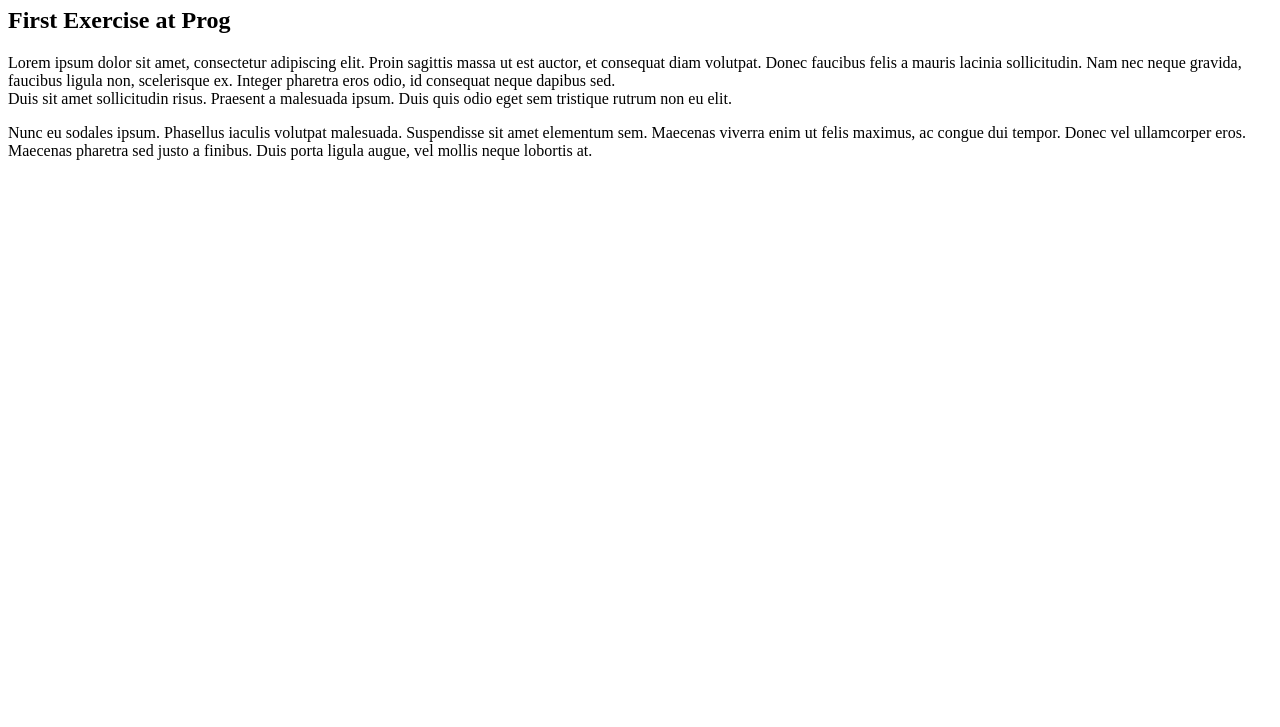
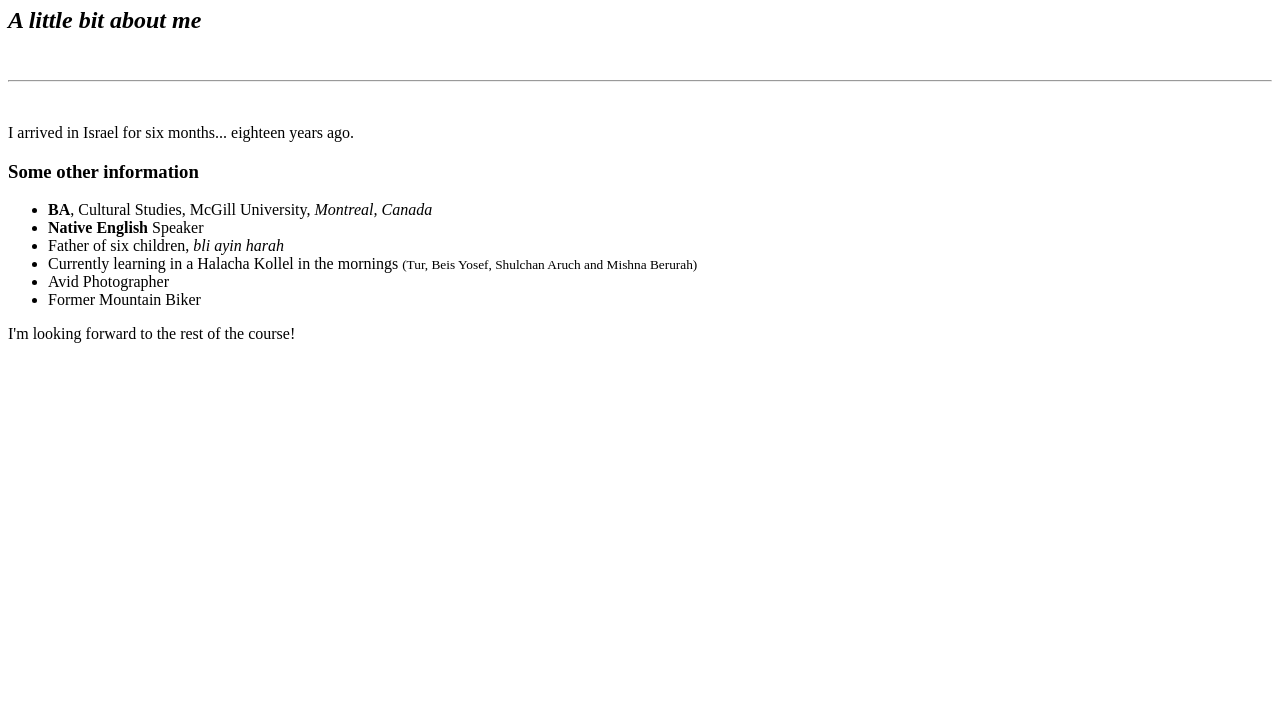
Before and after one commit to haimhi/Prog_WebAppCourse, a plain HTML site: page session1/index.html in a window 1280 px wide. Shown: the part 73-800 px from the top of the page. Drawn offline with Linux system fonts and the light colour scheme.

Commit message:
New commit

```diff
--- a/session1/index.html
+++ b/session1/index.html
@@ -1,15 +1,32 @@
 <!DOCTYPE html>
 <html lang="en">
+
 <head>
     <meta charset="UTF-8">
     <meta http-equiv="X-UA-Compatible" content="IE=edge">
     <meta name="viewport" content="width=device-width, initial-scale=1.0">
     <title>Prog Exercise 1</title>
 </head>
+
 <body>
-    <h1>Hello World!</h1>
-    <h2>First Exercise at Prog</h2>
-    <p>Lorem ipsum dolor sit amet, consectetur adipiscing elit. Proin sagittis massa ut est auctor, et consequat diam volutpat. Donec faucibus felis a mauris lacinia sollicitudin. Nam nec neque gravida, faucibus ligula non, scelerisque ex. Integer pharetra eros odio, id consequat neque dapibus sed. <br/> Duis sit amet sollicitudin risus. Praesent a malesuada ipsum. Duis quis odio eget sem tristique rutrum non eu elit.</p>
-    <p>Nunc eu sodales ipsum. Phasellus iaculis volutpat malesuada. Suspendisse sit amet elementum sem. Maecenas viverra enim ut felis maximus, ac congue dui tempor. Donec vel ullamcorper eros. Maecenas pharetra sed justo a finibus. Duis porta ligula augue, vel mollis neque lobortis at.</p>
+    <h1>Haim Hillel Gorodzinsky</h1>
+    <h2><i>A little bit about me</i></h2>
+    <br />
+    <hr>
+    <br />
+    <p>I arrived in Israel for six months... eighteen years ago.</p>
+    <p>
+    <h3>Some other information</h3>
+    <ul>
+        <li><strong>BA</strong>, Cultural Studies, McGill University, <i>Montreal, Canada</i></li>
+        <li><strong>Native English</strong> Speaker</li>
+        <li>Father of six children, <i>bli ayin harah</i></li>
+        <li>Currently learning in a Halacha Kollel in the mornings <small>(Tur, Beis Yosef, Shulchan Aruch and Mishna Berurah)</small></li>
+        <li>Avid Photographer</li>
+        <li>Former Mountain Biker</li>
+    </ul>
+    </p>
+    <p>I'm looking forward to the rest of the course!</p>
 </body>
+
 </html>
```
Also changed, not shown: 1 other file.
